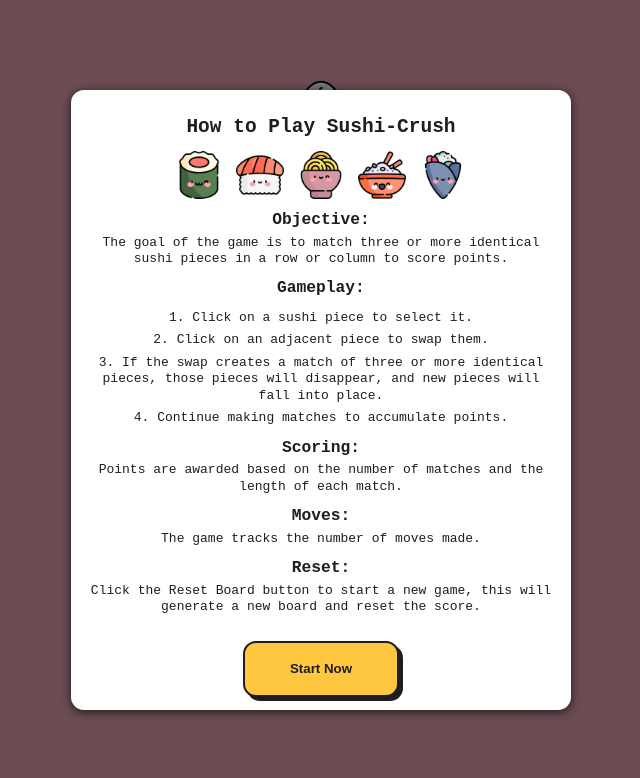
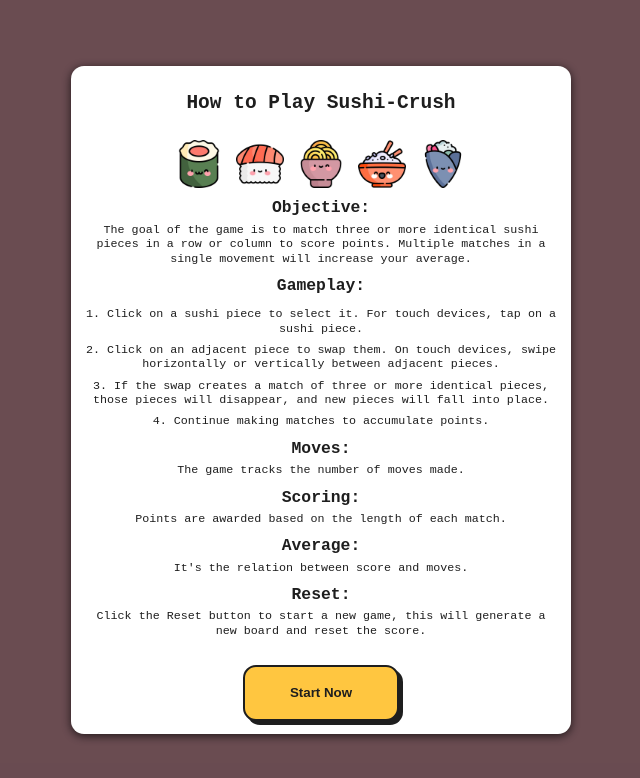
Before and after one commit to softwarenacho/sushi-crush, a Next.js app: page / in a window 1280 px wide. Both pictures are taken after a click on the button "Play". Shown: the top 778 px of the page, without its empty margins (319-959 px from the left). Built offline with nearby package versions, Linux system fonts and the light colour scheme.

Commit message:
updated instructions

```diff
--- a/app/_components/Board.tsx
+++ b/app/_components/Board.tsx
@@ -329,7 +329,7 @@ const Board = ({ close }: { close: () => void }) => {
             setDisplayedScore(0);
           }}
         >
-          Reset Board
+          Reset
         </button>
       )}
       <button
--- a/app/_components/Instructions.tsx
+++ b/app/_components/Instructions.tsx
@@ -20,15 +20,22 @@ const Instructions = ({
           <Image src='/sushi/temaki.webp' alt='Temake' width={48} height={48} />
         </section>
         <ul>
-          <li>
+          <li className={styles.small}>
             <strong>Objective:</strong> The goal of the game is to match three
             or more identical sushi pieces in a row or column to score points.
+            Multiple matches in a single movement will increase your average.
           </li>
-          <li>
+          <li className={styles.small}>
             <strong>Gameplay:</strong>
             <ol>
-              <li>1. Click on a sushi piece to select it.</li>
-              <li>2. Click on an adjacent piece to swap them.</li>
+              <li>
+                1. Click on a sushi piece to select it. For touch devices, tap
+                on a sushi piece.
+              </li>
+              <li>
+                2. Click on an adjacent piece to swap them. On touch devices,
+                swipe horizontally or vertically between adjacent pieces.
+              </li>
               <li>
                 3. If the swap creates a match of three or more identical
                 pieces, those pieces will disappear, and new pieces will fall
@@ -37,16 +44,20 @@ const Instructions = ({
               <li>4. Continue making matches to accumulate points.</li>
             </ol>
           </li>
-          <li>
-            <strong>Scoring:</strong> Points are awarded based on the number of
-            matches and the length of each match.
-          </li>
-          <li>
+          <li className={styles.small}>
             <strong>Moves:</strong> The game tracks the number of moves made.
           </li>
-          <li>
-            <strong>Reset:</strong> Click the Reset Board button to start a new
-            game, this will generate a new board and reset the score.
+          <li className={styles.small}>
+            <strong>Scoring:</strong> Points are awarded based on the length of
+            each match.
+          </li>
+          <li className={styles.small}>
+            <strong>Average:</strong> It{"'"}s the relation between score and
+            moves.
+          </li>
+          <li className={styles.small}>
+            <strong>Reset:</strong> Click the Reset button to start a new game,
+            this will generate a new board and reset the score.
           </li>
         </ul>
         <button onClick={() => openGame()} className={styles.button}>
--- a/app/_styles/Instructions.module.scss
+++ b/app/_styles/Instructions.module.scss
@@ -24,21 +24,27 @@
   width: 90%;
   overflow: scroll;
   justify-content: flex-start;
+  section {
+    margin-top: 1rem;
+  }
   ul,
   ol,
   li {
-    list-style: none;
-    text-align: center;
     @include flex-center;
     flex-direction: column;
+    list-style: none;
+  }
+  li {
+    text-align: center;
+    margin-top: 0.5rem;
     line-height: 125%;
   }
-  li {
-    margin-top: 0.5rem;
+  .small {
+    font-size: 90%;
     strong {
       margin-top: 0.5rem;
       margin-bottom: 0.5rem;
-      font-size: 125%;
+      font-size: 140%;
     }
   }
   h2 {
```
Also changed, not shown: 1 other file (tests, documents, lock files or other folders).
